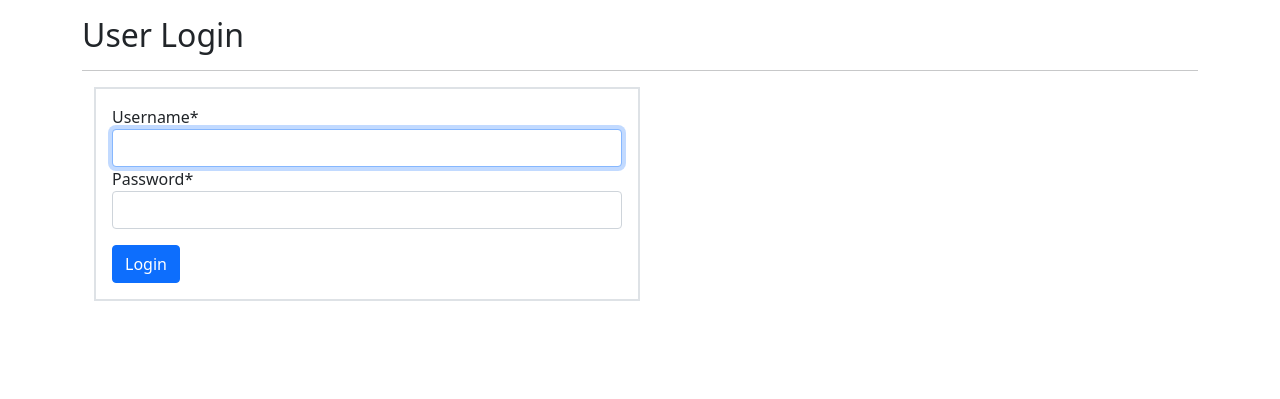
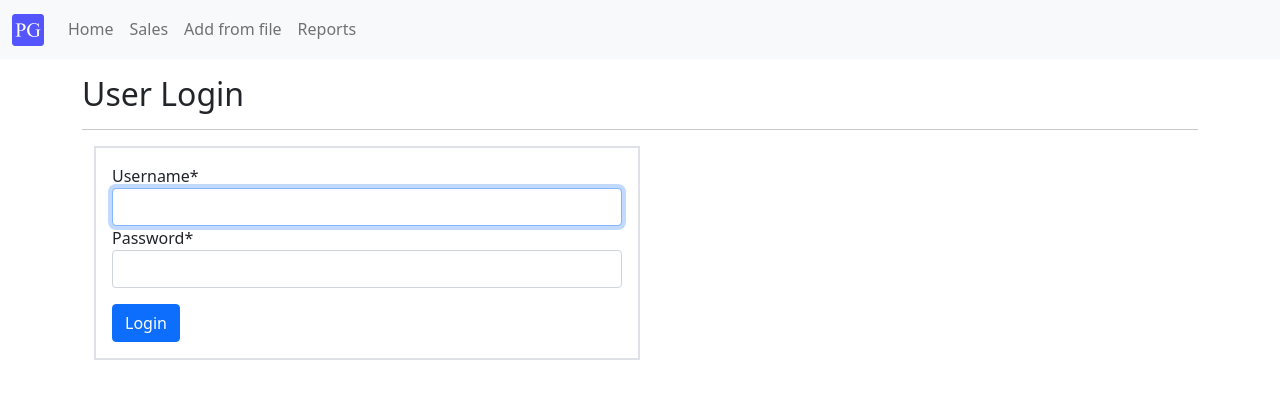
Before and after one commit to PratikGarai/Sales-Report-Manager, a Django app: page /login/?next=/profile/ in a window 1280 px wide. Shown: the top 399 px of the page. Run offline with Django 3.2, Linux system fonts and the light colour scheme; some libraries are stand-ins or nearby versions.

Commit message:
Navbar done!

```diff
--- a/sales/static/style.css
+++ b/sales/static/style.css
@@ -26,3 +26,9 @@ td {
     width : 200px;
     border-radius: 50%;
 }
+
+.avatar-sm {
+    height: 40px;
+    width : 40px;
+    border-radius: 50%;
+}
--- a/sales/templates/navbar.html
+++ b/sales/templates/navbar.html
@@ -0,0 +1,39 @@
+{% load static %}
+{% url 'sale:home' as path_to_home %}
+{% url 'sale:list' as sale_list %}
+{% url 'sale:from-file' as from_file %}
+{% url 'report:list' as report_list %}
+
+<nav class="navbar navbar-expand-lg navbar-light bg-light">
+  <div class="container-fluid">
+    <a class="navbar-brand" href=""><img src="{% static 'logo.png' %}" class="logo-sm"></a>
+
+    <div class="collapse navbar-collapse" id="navbarNav">
+      <ul class="navbar-nav">
+        <li class="nav-item">
+          <a class="nav-link {% if request.path == path_to_home %} active {% endif %}" href="{{path_to_home}}">Home</a>
+        </li>
+        <li class="nav-item">
+          <a class="nav-link {% if request.path == sale_list %} active {% endif %}" href="{{sale_list}}">Sales</a>
+        </li>
+        <li class="nav-item">
+          <a class="nav-link {% if request.path == from_file %} active {% endif %}" href="{{from_file}}">Add from file</a>
+        </li>
+        <li class="nav-item">
+          <a class="nav-link {% if request.path == report_list %} active {% endif %}" href="{{report_list}}">Reports</a>
+        </li>
+      </ul>
+    </div>
+    {% if request.user.is_authenticated %}
+      <div class="nav-item dropdown">
+        <div class="nav-link dropdown-toggle" id="navbarDropdownMenuLink" role="button" data-bs-toggle="dropdown" aria-expanded="false">
+          <img src="{{request.user.profile.avatar.url}}" class="avatar-sm">&nbsp;{{request.user|capfirst}}
+        </div>
+        <ul class="dropdown-menu" aria-labelledby="navbarDropdownMenuLink">
+          <li><a class="dropdown-item" href="{% url 'profiles:my' %}">Profile</a></li>
+          <li><a class="dropdown-item" href="{% url 'logout' %}">Logout</a></li>
+        </ul>
+      </div>
+    {% endif %}
+  </div>
+</nav>
```
Also changed, not shown: sales/db.sqlite3, sales/static/logo.png (added).
